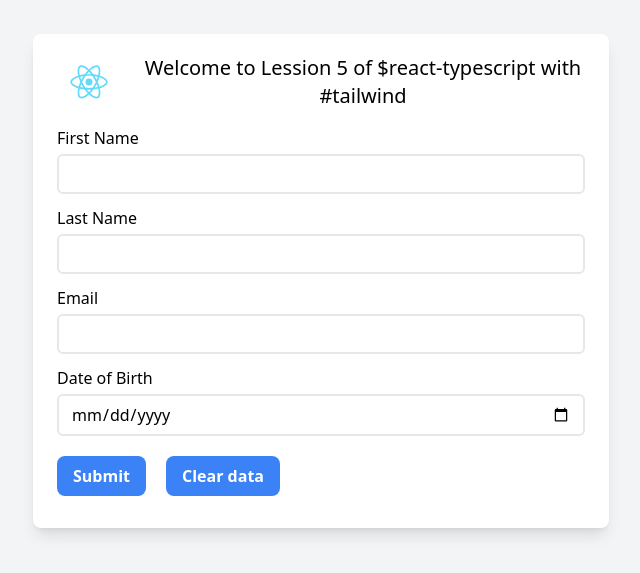
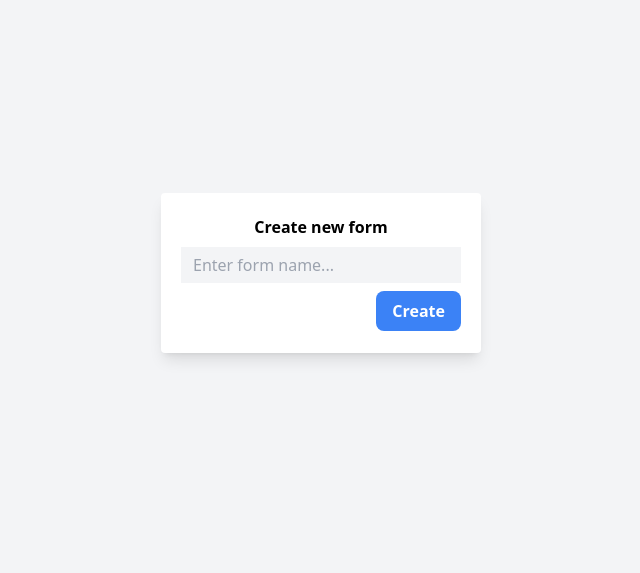
Before and after one commit to richalsthomask/react-for-all, a React (Create React App) app: page / in a window 1280 px wide. Shown: the part 119-692 px from the top of the page, without its empty margins (319-959 px from the left). Built offline with nearby package versions, Linux system fonts and the light colour scheme.

Commit message:
created branch lession3

```diff
--- a/src/App.tsx
+++ b/src/App.tsx
@@ -1,81 +1,122 @@
-import React, { useState } from "react";
-import logo from "./logo.svg";
+import React, { useEffect, useState } from "react";
 import "./App.css";
+import Form from "./Form";
 
-const fields: {
-  name: "firstName" | "lastName" | "email" | "dob";
+export interface FieldData {
   label: string;
-  type: string | undefined;
-}[] = [
-  {
-    name: "firstName",
-    label: "First Name",
-    type: undefined,
-  },
-  {
-    name: "lastName",
-    label: "Last Name",
-    type: undefined,
-  },
-  {
-    name: "email",
-    label: "Email",
-    type: undefined,
-  },
-  {
-    name: "dob",
-    label: "Date of Birth",
-    type: "date",
-  },
-];
+  value: string;
+}
 
-const defaultUserData = {
-  firstName: "",
-  lastName: "",
-  email: "",
-  dob: "",
+export interface FormData {
+  label: string;
+  fields: FieldData[];
+}
+
+const getFormFromLocalData = () => {
+  return localStorage.getItem("formData")
+    ? JSON.parse(localStorage.getItem("formData") ?? "")
+    : null;
 };
 
 function App() {
-  const [userData, setUserData] = useState(defaultUserData);
+  const [forms, setForms] = useState<FormData[] | null>(() =>
+    getFormFromLocalData()
+  );
+  const [selectedForm, setSelectedForm] = useState<number | null>();
+  const [formName, setFormName] = useState("");
 
+  const saveFormToLocalData = () => {
+    localStorage.setItem("formData", JSON.stringify(forms));
+  };
+
+  useEffect(() => {
+    if (forms) saveFormToLocalData();
+  }, [forms]);
+
+  if ((selectedForm || selectedForm === 0) && forms)
+    return (
+      <Form
+        form={forms[selectedForm]}
+        setFormCB={(formValue: FormData) => {
+          setForms((forms) =>
+            forms
+              ? forms.map((form, formIndex) =>
+                  formIndex === selectedForm || selectedForm === 0
+                    ? formValue
+                    : form
+                )
+              : null
+          );
+        }}
+        removeFormCB={() =>
+          setForms((forms) =>
+            forms
+              ? forms.filter((form, formIndex) => formIndex !== selectedForm)
+              : null
+          )
+        }
+        goBackCB={() => setSelectedForm(null)}
+      />
+    );
+  else
     return (
       <div className="w-full min-h-screen bg-gray-100 flex items-center justify-center">
-      <div className="max-w-xl mx-auto px-6 pt-4 pb-8 rounded-lg bg-white shadow-lg flex flex-col gap-3 items-start">
-        <div className="flex flex-row items-center justify-between gap-5">
-          <img src={logo} className="h-16 w-16" />
-          <span className="text-xl text-center">
-            Welcome to Lession 5 of $react-typescript with #tailwind
-          </span>
+        <div className="max-w-6xl mx-auto px-6 pt-4 pb-8 flex flex-row items-center flex-wrap gap-4">
+          {forms?.map((form, formIndex) => (
+            <div
+              key={formIndex}
+              className="w-60 sm:w-80 h-40 bg-white rounded shadow-lg px-5 py-4 flex flex-col justify-center gap-2"
+            >
+              <label className="pt-4 w-full flex-grow text-lg font-semibold truncate">
+                {form.label}
+              </label>
+
+              <div className="w-full flex flex-row items-center justify-end gap-2">
+                <button
+                  onClick={() => setSelectedForm(formIndex)}
+                  className="px-4 py-2 text-white font-semibold bg-blue-500 hover:bg-blue-600 rounded-lg"
+                >
+                  Open
+                </button>
+                <button
+                  onClick={() =>
+                    setForms((forms) =>
+                      forms
+                        ? forms.filter(
+                            (_val, valIndex) => valIndex !== formIndex
+                          )
+                        : null
+                    )
+                  }
+                  className="px-4 py-2 text-white font-semibold bg-red-500 hover:bg-red-600 rounded-lg"
+                >
+                  Delete
+                </button>
               </div>
-        {fields.map((field, fieldIndex) => (
-          <div
-            key={fieldIndex}
-            className="w-full flex flex-col items-start gap-1"
-          >
-            <label>{field.label}</label>
-
-            <input
-              type={field.type}
-              value={userData[field.name]}
-              onChange={(e) =>
-                setUserData((userData) => {
-                  return { ...userData, [field.name]: e.target.value };
-                })
-              }
-              className="px-3 py-1.5 w-full rounded-md border-2 border-gray-200"
-            />
             </div>
           ))}
-        <div className="flex flex-row items-center gap-5">
-          <button className="mt-2 px-4 py-2 text-white font-semibold bg-blue-500 hover:bg-blue-600 rounded-lg">
-            Submit
-          </button>
+          <div className="w-60 sm:w-80 h-40 bg-white rounded shadow-lg px-5 py-4 flex flex-col justify-center items-start gap-2">
+            <label className="text-center w-full font-semibold">
+              Create new form
+            </label>
+            <input
+              className="w-full px-3 py-1.5 bg-gray-100"
+              placeholder="Enter form name..."
+              value={formName}
+              onChange={(e) => setFormName(e.target.value)}
+            />
             <button
-            onClick={() => setUserData(defaultUserData)}
-            className="mt-2 px-4 py-2 text-white font-semibold bg-blue-500 hover:bg-blue-600 rounded-lg"
+              onClick={() => {
+                formName &&
+                  setForms((forms) => [
+                    ...(forms ?? []),
+                    { label: formName, fields: [] },
+                  ]);
+                setFormName("");
+              }}
+              className="ml-auto px-4 py-2 text-white font-semibold bg-blue-500 hover:bg-blue-600 rounded-lg"
             >
-            Clear data
+              Create
             </button>
           </div>
         </div>
--- /dev/null
+++ b/src/Form.tsx
@@ -0,0 +1,103 @@
+import React, { useState } from "react";
+import logo from "./logo.svg";
+import { FormData } from "./App";
+
+export default function Form({
+  form,
+  setFormCB,
+  removeFormCB,
+  goBackCB,
+}: {
+  form: FormData;
+  setFormCB: (formValue: FormData) => void;
+  removeFormCB: () => void;
+  goBackCB: () => void;
+}) {
+  const [fieldName, setFieldName] = useState("");
+
+  return (
+    <div className="w-full min-h-screen bg-gray-100 flex items-center justify-center">
+      <div className="max-w-xl mx-auto px-6 pt-4 pb-8 rounded-lg bg-white shadow-lg flex flex-col gap-3 items-start">
+        <span className="text-xl text-center font-semibold">{form.label}</span>
+        {form?.fields?.map((field, fieldIndex) => (
+          <div
+            key={fieldIndex}
+            className="w-full flex flex-col items-start gap-1"
+          >
+            <label>{field.label}</label>
+
+            <div className="w-full flex flex-row items-center gap-2">
+              <input
+                value={field.value}
+                onChange={(e) =>
+                  setFormCB({
+                    ...form,
+                    fields: form.fields?.map((ele, eleIndex) =>
+                      eleIndex === fieldIndex
+                        ? { ...ele, value: e.target.value }
+                        : ele
+                    ),
+                  })
+                }
+                className="flex-grow px-3 py-1.5 w-full rounded-md border-2 border-gray-200"
+              />
+              <button
+                onClick={() =>
+                  setFormCB({
+                    ...form,
+                    fields: form.fields?.filter(
+                      (_ele, eleIndex) => eleIndex !== fieldIndex
+                    ),
+                  })
+                }
+                className="px-4 py-2 text-white font-semibold bg-blue-500 hover:bg-blue-600 rounded-lg"
+              >
+                Delete
+              </button>
+            </div>
+          </div>
+        ))}
+        <div className="w-full flex flex-col items-start gap-1">
+          <label>Add new field</label>
+
+          <div className="w-full flex flex-row items-center gap-2">
+            <input
+              value={fieldName}
+              onChange={(e) => setFieldName(e.target.value)}
+              className="flex-grow px-3 py-1.5 w-full rounded-md border-2 border-gray-200"
+            />
+            <button
+              onClick={() => {
+                if (fieldName.length > 0) {
+                  setFormCB({
+                    ...form,
+                    fields: [...form.fields, { label: fieldName, value: "" }],
+                  });
+
+                  setFieldName("");
+                }
+              }}
+              className="px-4 py-2 text-white font-semibold bg-blue-500 hover:bg-blue-600 rounded-lg"
+            >
+              Add
+            </button>
+          </div>
+        </div>
+        <div className="flex flex-row items-center gap-5">
+          <button
+            onClick={goBackCB}
+            className="mt-2 px-4 py-2 text-white font-semibold bg-blue-500 hover:bg-blue-600 rounded-lg"
+          >
+            Back
+          </button>
+          <button
+            onClick={removeFormCB}
+            className="mt-2 px-4 py-2 text-white font-semibold bg-blue-500 hover:bg-blue-600 rounded-lg"
+          >
+            Clear data
+          </button>
+        </div>
+      </div>
+    </div>
+  );
+}
```
Lines whose indentation alone changed are shown as unchanged.
